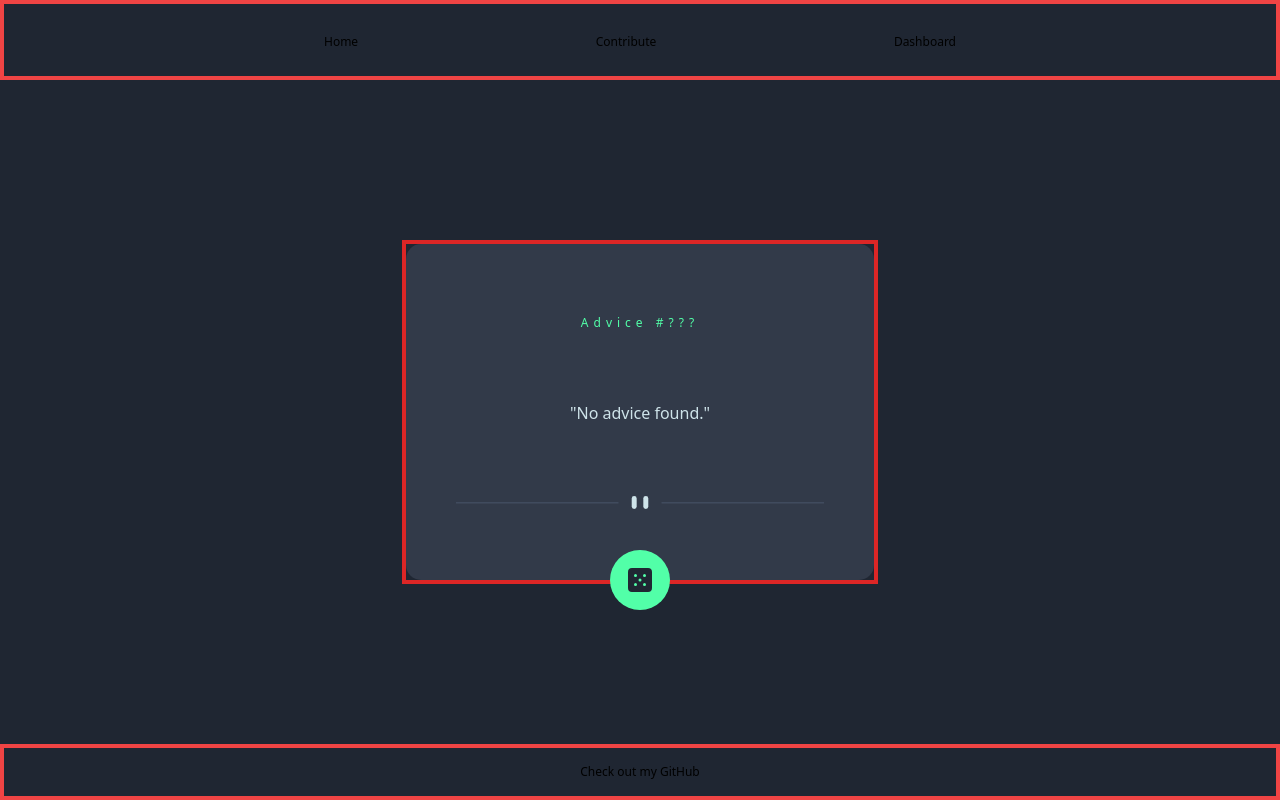
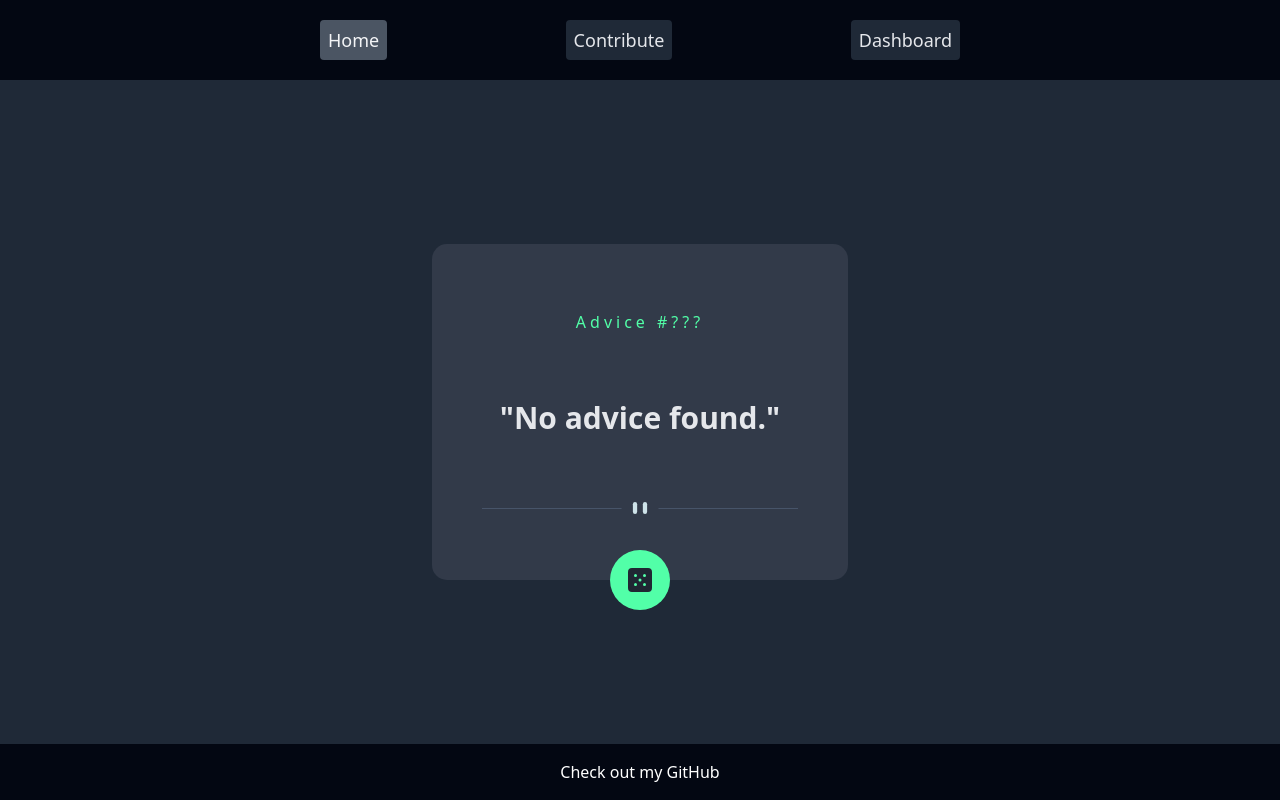
Before and after one commit to workByShad/advice-generator-app-frontend, a Next.js app: page / in a window 1280 px wide. Built offline with nearby package versions, Linux system fonts and the light colour scheme; no server answers; the database is empty.

Commit message:
clean up css

```diff
--- a/app/contribute/page.tsx
+++ b/app/contribute/page.tsx
@@ -24,12 +24,14 @@ export default function Contribute(): React.ReactElement {
   if (loggedIn) {
     return (
       <main>
-        <h1>add an advice</h1>
         <Card>
+          <h1 className="text-gray-200 text-3xl">Add an advice</h1>
           <Form handler={addAdvice}>
-            <label htmlFor="adviceText">Enter your advice:</label>
+            <label htmlFor="adviceText" className="text-gray-200 text-xl">
+              Enter your advice:
+            </label>
             <textarea
-              className="rounded-lg w-[30vw] h-[15vh] resize-none"
+              className="rounded-lg w-[25vw] h-[10vh] p-2 resize-none"
               id="adviceText"
               name="adviceText"
             ></textarea>
--- a/app/dashboard/page.tsx
+++ b/app/dashboard/page.tsx
@@ -26,8 +26,6 @@ export default function Dashboard(): React.ReactElement {
   } else {
     return (
       <main>
-        <h1>Dashboard</h1>
-
         {isRegistering ? (
           <Register toggle={() => setIsRegistering(false)} />
         ) : (
--- a/app/layout.tsx
+++ b/app/layout.tsx
@@ -17,7 +17,7 @@ export default function RootLayout({
 }: RootLayoutProps): React.ReactElement {
   return (
     <html lang="en">
-      <body className="flex flex-col items-center justify-between w-screen h-screen box-border bg-[hsl(218,23%,16%)]">
+      <body className="flex flex-col items-center justify-between w-screen h-screen box-border bg-gray-800">
         <Navbar />
         {children}
         <Footer />
--- a/app/page.tsx
+++ b/app/page.tsx
@@ -39,12 +39,16 @@ export default function Home(): React.ReactElement {
   }, []);
 
   return (
-    <main className="border-4 border-red-600 box-border">
+    <main>
       <Card>
         {isLoading ? (
           <>
-            <p>Fetching Advice</p>
-            <p>Loading...</p>
+            <p className="text-gray-200 font-semibold text-2xl text-center">
+              Fetching Advice
+            </p>
+            <p className="text-gray-200 font-semibold text-2xl text-center">
+              Loading...
+            </p>
           </>
         ) : (
           <AdviceData randomAdvice={randomAdvice} />
--- a/components/AdviceData.tsx
+++ b/components/AdviceData.tsx
@@ -10,19 +10,21 @@ const AdviceData: React.FC<FormProps> = ({ randomAdvice }) => {
   if (randomAdvice == null || randomAdvice?.length == 0) {
     return (
       <>
-        <h1 className="text-[hsl(150,100%,66%)] text-xs tracking-[5px]">
+        <h1 className="text-[hsl(150,100%,66%)] tracking-[4px] font-medium">
           Advice #???
         </h1>
-        <p className="text-[hsl(193,38%,86%)]">&quot;No advice found.&quot;</p>
+        <p className="text-gray-200 font-semibold text-3xl text-center">
+          &quot;No advice found.&quot;
+        </p>
       </>
     );
   } else {
     return (
       <>
-        <h1 className="text-[hsl(150,100%,66%)] text-xs tracking-[5px]">
+        <h1 className="text-[hsl(150,100%,66%)] tracking-[4px] font-medium">
           Advice #{randomAdvice[0]}
         </h1>
-        <p className="text-[hsl(193,38%,86%)]">
+        <p className="text-gray-200 font-semibold text-3xl text-center">
           &quot;{randomAdvice[1].adviceText}&quot;
         </p>
       </>
--- a/components/Card.tsx
+++ b/components/Card.tsx
@@ -4,7 +4,7 @@ interface FormProps {
 
 const Card: React.FC<FormProps> = ({ children }) => {
   return (
-    <div className="bg-[hsl(217,19%,24%)] flex flex-col items-center justify-evenly h-[42vh] w-[36.5vw] rounded-[15px] px-[50px]">
+    <div className="bg-[hsl(217,19%,24%)] flex flex-col items-center justify-evenly h-[42vh] w-[32.5vw] rounded-[15px] px-[50px]">
       {children}
     </div>
   );
--- a/components/Dice.tsx
+++ b/components/Dice.tsx
@@ -20,7 +20,7 @@ const Dice: React.FC<FormProps> = ({ setRandomAdvice, allAdvice }) => {
 
   return (
     <div
-      className="bg-[hsl(150,100%,66%)] flex items-center justify-center h-[60px] w-[60px] rounded-full absolute mt-[42vh]"
+      className="bg-[hsl(150,100%,66%)] flex items-center justify-center h-[60px] w-[60px] rounded-full absolute mt-[42vh] hover:shadow-[0px_0px_30px_hsl(150,100%,66%)] transition-shadow duration-300"
       onClick={() => clickHandler(allAdvice)}
     >
       <Image src={diceLogo} alt="A dice" priority />
--- a/components/Footer.tsx
+++ b/components/Footer.tsx
@@ -1,13 +1,13 @@
 const Footer: React.FC = () => {
   return (
-    <footer className="flex justify-around items-center w-screen h-[7vh] border-4 border-red-500">
-      <p className="text-xs">
+    <footer className="flex justify-around items-center w-screen h-[7vh] bg-gray-950">
+      <p className="text-white">
         Check out my{" "}
         <a
           href="https://github.com/workByShad"
           target="_blank"
           rel="noopener noreferrer external"
-          className="text-xs"
+          className="text-white"
         >
           GitHub
         </a>
--- a/components/Form.tsx
+++ b/components/Form.tsx
@@ -8,12 +8,15 @@ interface FormProps {
 const Form: React.FC<FormProps> = ({ children, handler }) => {
   return (
     <form
-      className="flex flex-col items-center justify-around h-full w-full"
+      className="flex flex-col items-center justify-between h-[55%] w-full"
       onSubmit={handler}
     >
       {children}
-      <button className="text-black" type="submit">
-        Submit{/* create account or login */}
+      <button
+        className="text-lg py-2 px-2 rounded text-gray-200 bg-gray-800 hover:bg-gray-600 hover:text-gray-100 transition-all"
+        type="submit"
+      >
+        Submit
       </button>
     </form>
   );
--- a/components/Login.tsx
+++ b/components/Login.tsx
@@ -9,10 +9,9 @@ interface FormProps {
 
 const Login: React.FC<FormProps> = ({ toggle }) => {
   return (
-    <>
-      <h2>Log In</h2>
-      <Card>
-        <p>
+    <Card>
+      <div className="flex flex-col items-center justify-evenly w-full h-full ">
+        <p className="text-gray-200 text-xl">
           Don&apos;t have an account? <span onClick={toggle}>Sign up</span>
         </p>
         <Form handler={logInUser}>
@@ -23,6 +22,7 @@ const Login: React.FC<FormProps> = ({ toggle }) => {
             required
             maxLength={20}
             size={15}
+            className="w-[50%] rounded-md p-2"
           />
 
           <input
@@ -33,11 +33,12 @@ const Login: React.FC<FormProps> = ({ toggle }) => {
             minLength={6}
             maxLength={15}
             size={15}
+            className="w-[50%] rounded-md p-2"
           />
         </Form>
-        <p>Reset Password?</p>
-      </Card>
-    </>
+        <p className="text-gray-200 text-sm">Reset Password?</p>
+      </div>
+    </Card>
   );
 };
 
--- a/components/Navbar.tsx
+++ b/components/Navbar.tsx
@@ -1,21 +1,47 @@
+"use client";
+
 import Link from "next/link";
+import { usePathname } from "next/navigation";
 
 const Navbar: React.FC = () => {
+  const pathname = usePathname();
+
   return (
     <nav>
-      <ul className="flex flex-row justify-between items-center w-screen h-[10vh] px-[25vw] border-4 border-red-500">
+      <ul className="flex flex-row justify-between items-center w-screen h-[10vh] px-[25vw] bg-gray-950">
         <li>
-          <Link href="/" className="text-xs">
+          <Link
+            href="/"
+            className={`text-lg py-2 px-2 rounded ${
+              pathname === "/"
+                ? "text-gray-100 bg-gray-600"
+                : "text-gray-200 bg-gray-800 hover:bg-gray-600 hover:text-gray-100 transition-colors"
+            }`}
+          >
             Home
           </Link>
         </li>
         <li>
-          <Link href="/contribute" className="text-xs">
+          <Link
+            href="/contribute"
+            className={`text-lg py-2 px-2 rounded ${
+              pathname === "/contribute"
+                ? "text-gray-100 bg-gray-600"
+                : "text-gray-200 bg-gray-800 hover:bg-gray-600 hover:text-gray-100 transition-colors"
+            }`}
+          >
             Contribute
           </Link>
         </li>
         <li>
-          <Link href="/dashboard" className="text-xs">
+          <Link
+            href="/dashboard"
+            className={`text-lg py-2 px-2 rounded ${
+              pathname === "/dashboard"
+                ? "text-gray-100 bg-gray-600"
+                : "text-gray-200 bg-gray-800 hover:bg-gray-600 hover:text-gray-100 transition-colors"
+            }`}
+          >
             Dashboard
           </Link>
         </li>
--- a/components/Register.tsx
+++ b/components/Register.tsx
@@ -9,10 +9,8 @@ interface FormProps {
 
 const Register: React.FC<FormProps> = ({ toggle }) => {
   return (
-    <>
-      <h2>Register</h2>
     <Card>
-        <p>
+      <p className="text-gray-200 text-2xl">
         Already have an account? <span onClick={toggle}>Log in</span>
       </p>
       <Form handler={createNewUser}>
@@ -23,6 +21,7 @@ const Register: React.FC<FormProps> = ({ toggle }) => {
           required
           maxLength={15}
           size={15}
+          className="w-[50%] rounded-md p-2"
         />
 
         <input
@@ -32,6 +31,7 @@ const Register: React.FC<FormProps> = ({ toggle }) => {
           required
           maxLength={20}
           size={15}
+          className="w-[50%] rounded-md p-2"
         />
 
         <input
@@ -42,10 +42,10 @@ const Register: React.FC<FormProps> = ({ toggle }) => {
           minLength={6}
           maxLength={15}
           size={15}
+          className="w-[50%] rounded-md p-2"
         />
       </Form>
     </Card>
-    </>
   );
 };
 
```
Lines whose indentation alone changed are shown as unchanged.
